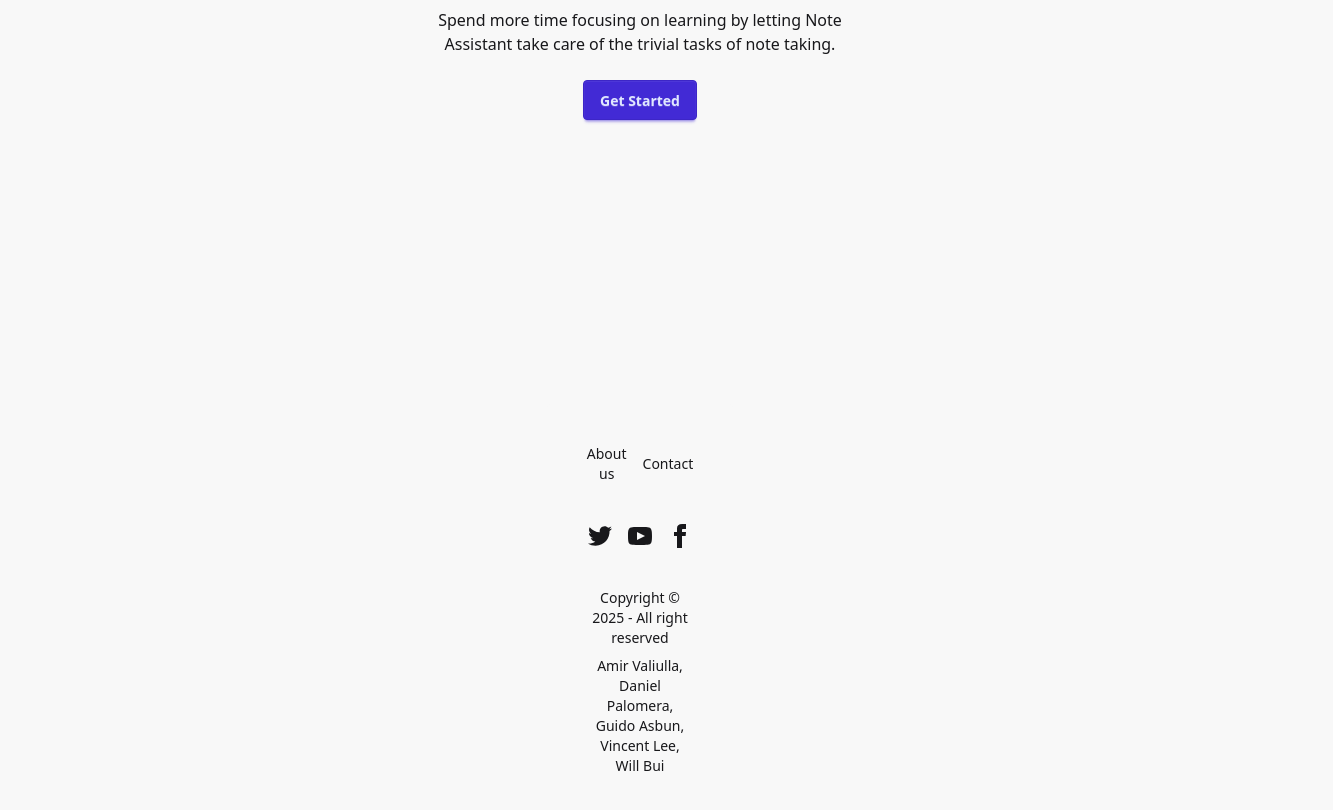
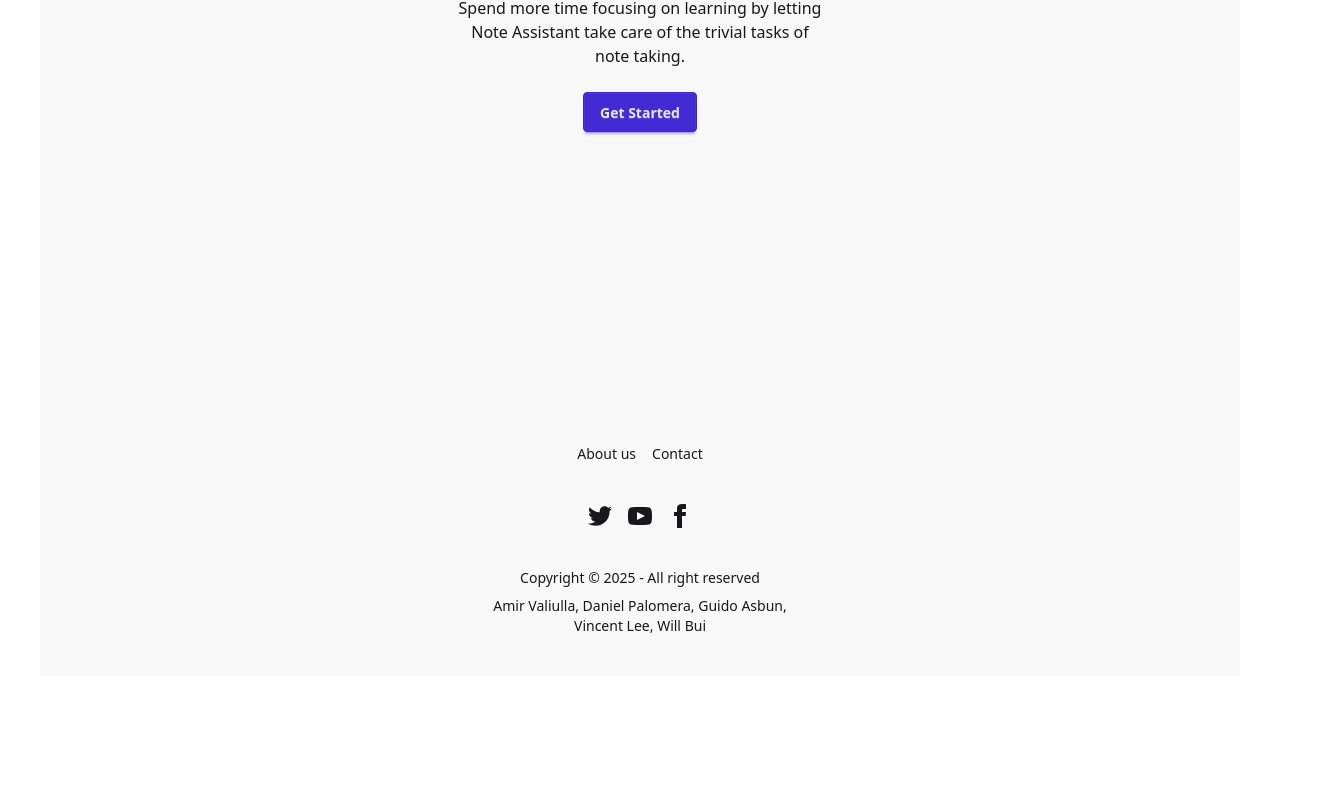
Before and after one commit to wnbui/note-assistant, a Next.js app: page / in a window 1280 px wide. Shown: the part 500-1310 px from the top of the page, 1333 px wide, since content can reach past the window. After the commit the page ends 1216 px from the top, so only its background shows below. Built offline with nearby package versions, Linux system fonts and the light colour scheme; no server answers.

Commit message:
Update Footer

```diff
--- a/app/components/Footer.tsx
+++ b/app/components/Footer.tsx
@@ -44,12 +44,12 @@ const Footer = () => {
           </a>
         </div>
       </nav>
-      <aside>
+      <div>
         <p>Copyright © {new Date().getFullYear()} - All right reserved</p>
         <p>
           Amir Valiulla, Daniel Palomera, Guido Asbun, Vincent Lee, Will Bui
         </p>
-      </aside>
+      </div>
     </footer>
   );
 };
--- a/app/page.tsx
+++ b/app/page.tsx
@@ -18,7 +18,7 @@ export default function Home() {
           </div>
         </div>
       </div>
-      <div className="bg-base-200 px-50">
+      <div className="bg-base-200">
         <Footer />
       </div>
     </div>
```
